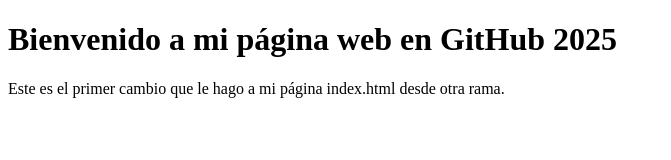
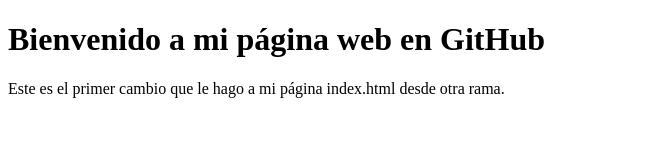
Before and after one commit to Teshidesu/gitPrueba, a plain HTML site: page index.html in a window 1280 px wide. Shown: the whole page, without its empty margins (0-671 px from the left). Drawn offline with Linux system fonts and the light colour scheme.

Commit message:
Update index.html

```diff
--- a/index.html
+++ b/index.html
@@ -6,7 +6,7 @@
     <title>Documento HTML en GitHub</title>
 </head>
 <body>
-    <h1>Bienvenido a mi página web en GitHub 2025</h1>
+    <h1>Bienvenido a mi página web en GitHub</h1>
     <p>Este es el primer cambio que le hago a mi página index.html desde otra rama.</p>
 </body>
 </html>
```
